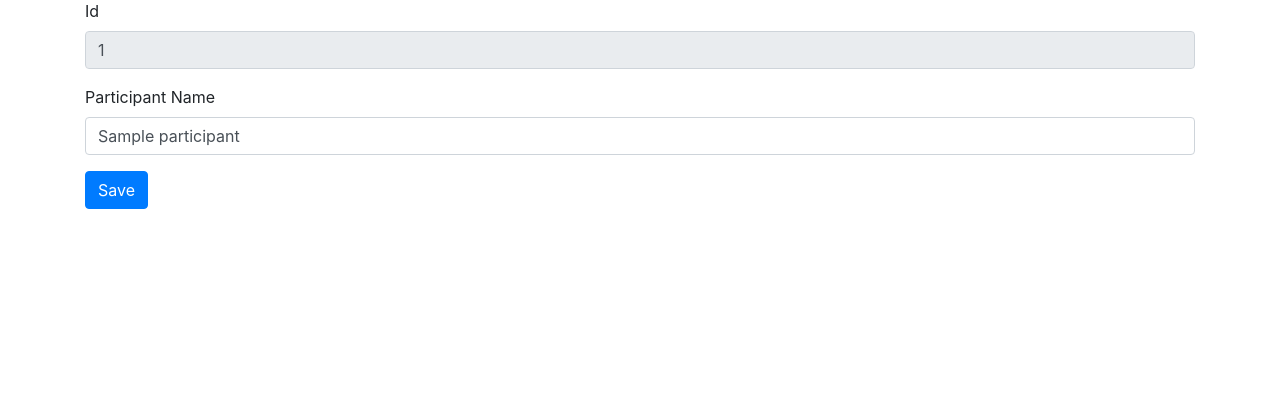
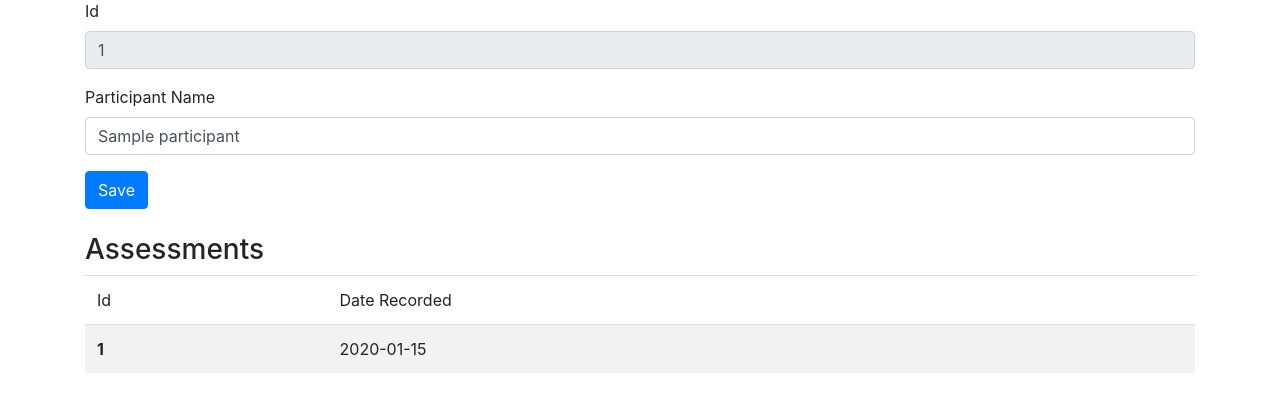
Before and after one commit to carlsixsmith-moj/AgileSoftwareProject, a Flask app: page /edit/1 in a window 1280 px wide. Shown: the part 207-619 px from the top of the page. Run offline with Flask 3, Linux system fonts and the light colour scheme; tables that the repository leaves empty hold one stand-in row (values such as "Sample post").

Commit message:
basic assessment addition

```diff
--- a/templates/edit_participant.html
+++ b/templates/edit_participant.html
@@ -10,7 +10,7 @@
     </div>
     {% endif %}
 
-    <form method="post">
+    <form method="post" class="pa-4">
         <div class="mb-3">
             <label for="id" class="form-label">Id</label>
             <input type="text" id="id" name="id" class="form-control" value="{{ participant.id }}" required maxlength="9" minlength="9" readonly />
@@ -22,4 +22,33 @@
         <button type="submit" class="btn btn-primary">Save</button>
     </form>
 
+
+{% if participant.assessments|length > 0 %}
+
+    <h3 class="mt-4">Assessments</h3>
+
+    <table class="table table-striped ">
+        <thead>
+            <tr>
+                <td>Id</td>
+                <td>Date Recorded</td>
+            </tr>
+        </thead>
+        <tbody class="table-group-divider">
+            {% for a in participant.assessments %}
+            <tr>
+                <th scope="row">
+                    {{ a.id }}
+                </th>
+                <td>
+                    {{ a.date_recorded }}
+                </td>
+            </tr>
+
+            {% endfor %}
+        </tbody>
+    </table>
+{% else %}
+    <p>No assessments yet. <a href="/">Add one!</a></p>
+{% endif %}
 {% endblock %}
```
Also changed, not shown: seed.py (+28 -3 lines).
